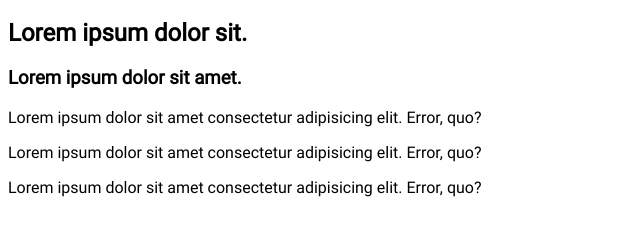
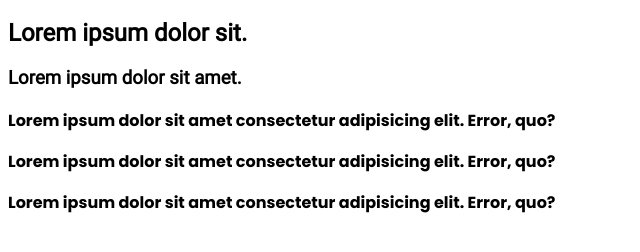
Before and after one commit to poloziukvlad/CSS-hw-011, a plain HTML site: page index.html in a window 1280 px wide. Shown: the part 62-314 px from the top of the page, without its empty margins (0-640 px from the left). Drawn offline with Linux system fonts and the light colour scheme.

Commit message:
added font from google fonts

```diff
--- a/index.html
+++ b/index.html
@@ -5,6 +5,9 @@
     <meta name="viewport" content="width=device-width, initial-scale=1.0">
     <title>Homework 011</title>
     <link rel="stylesheet" href="/styles.css">
+    <link rel="preconnect" href="https://fonts.googleapis.com">
+    <link rel="preconnect" href="https://fonts.gstatic.com" crossorigin>
+    <link href="https://fonts.googleapis.com/css2?family=Poppins:ital,wght@0,100;0,200;0,300;0,400;0,500;0,600;0,700;0,800;0,900;1,100;1,200;1,300;1,400;1,500;1,600;1,700;1,800;1,900&display=swap" rel="stylesheet">
 </head>
 <body>
     <h1>Lorem, ipsum dolor.</h1>
--- a/styles.css
+++ b/styles.css
@@ -3,6 +3,13 @@
     src: url(/Roboto-Regular.ttf) format('truetype');
 }
 
-h1,h2,h3,p {
+
+
+h1,h2,h3 {
     font-family: Roboto;
 }
+
+p {
+    font-family: "Poppins", sans-serif;;
+    font-weight: 700;
+}
```
